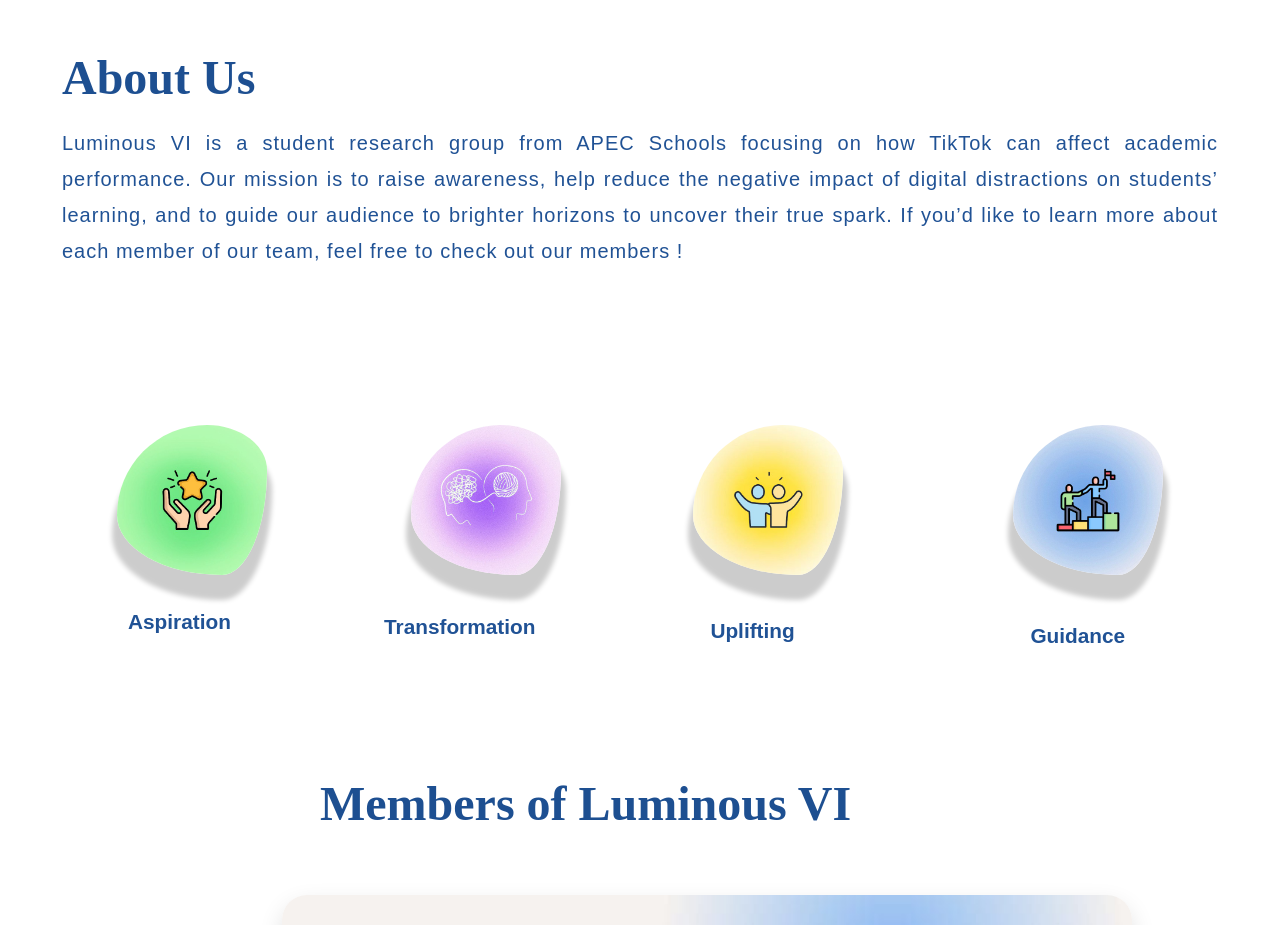
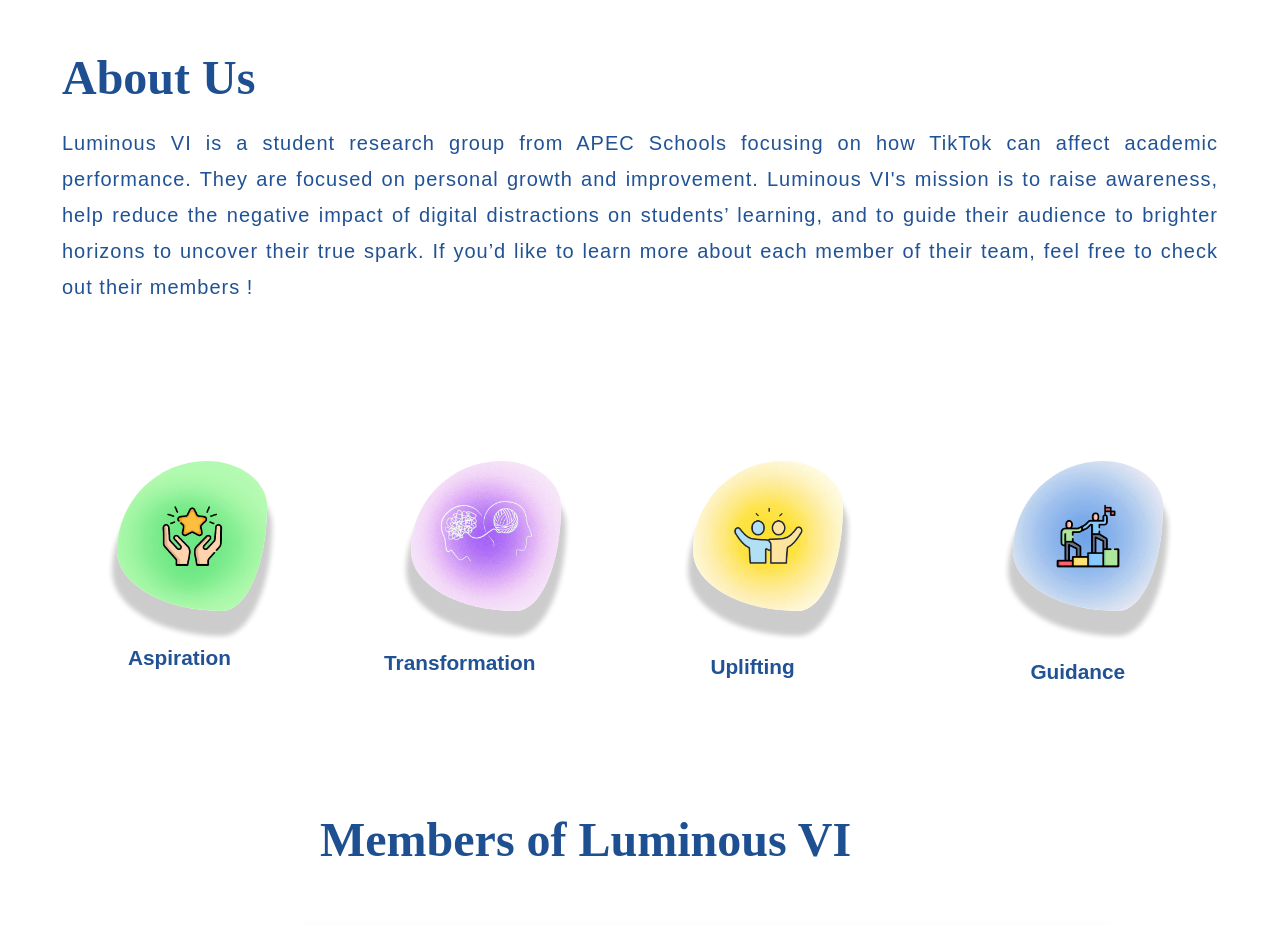
Before and after one commit to razx31110-creator/LL10, a plain HTML site: page index.html in a window 1280 px wide. Shown: the part 880-1805 px from the top of the page. Drawn offline with Linux system fonts and the light colour scheme; a web font is replaced by a local one.

Commit message:
Update index.html

```diff
--- a/index.html
+++ b/index.html
@@ -58,8 +58,8 @@
             <div class="about-details">
               <div class="about-container">
                   <h2 class="section-title">About Us</h2>
-                  <p class="text">Luminous VI is a student research group from APEC Schools focusing on how TikTok can affect academic performance. Our mission is to raise awareness, help reduce the negative impact of digital distractions on students’ learning, and to guide our audience to brighter horizons to uncover their true spark.
-                  If you’d like to learn more about each member of our team, feel free to check out our members !</p>
+                  <p class="text">Luminous VI is a student research group from APEC Schools focusing on how TikTok can affect academic performance. They are focused on personal growth and improvement. Luminous VI's mission is to raise awareness, help reduce the negative impact of digital distractions on students’ learning, and to guide their audience to brighter horizons to uncover their true spark.
+                  If you’d like to learn more about each member of their team, feel free to check out their members !</p>
                 </div>
             </div>
           </div>
@@ -176,4 +176,5 @@
                   </div>
       </main>
     </body>
+
 </html>
```
